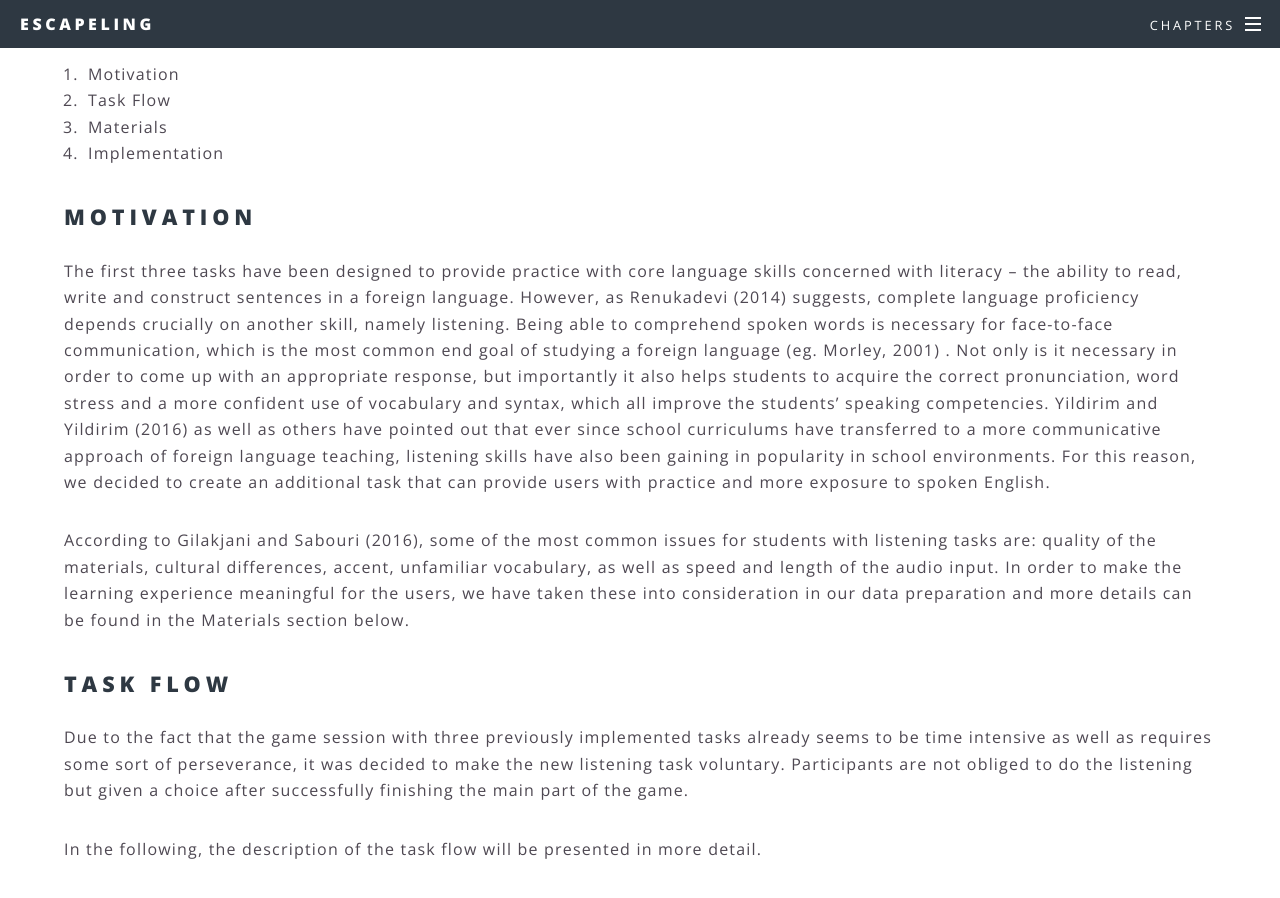
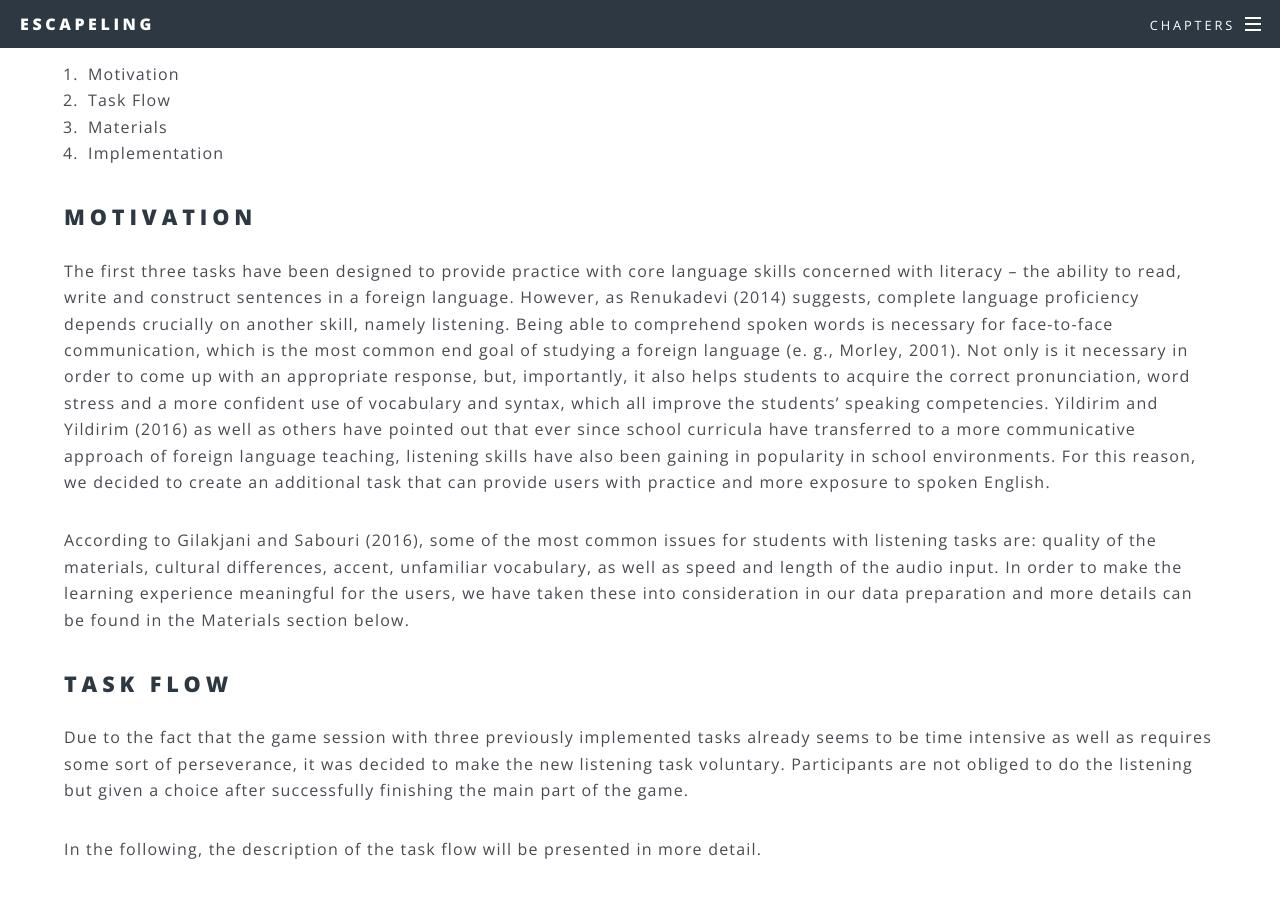
Before and after one commit to ALLUOS/ALLUOS.github.io, a Jekyll site: the page built from _posts/2021-03-01-listening.md, in a window 1280 px wide and 900 px high, scrolled down 488 px. Built offline with Jekyll 4.4.1, drawn with Linux system fonts in a browser that asks for light colours.

Commit message:
Update _posts/2021-03-01-listening.md
Co-authored-by: polina-tsvilodub <42241414+polina-tsvilodub@users.noreply.github.com>

```diff
--- a/_posts/2021-03-01-listening.md
+++ b/_posts/2021-03-01-listening.md
@@ -20,7 +20,7 @@ image:
 <div id="motivation"></div>
 ## Motivation
 
-The first three tasks have been designed to provide practice with core language skills concerned with literacy – the ability to read, write and construct sentences in a foreign language. However, as Renukadevi (2014) suggests, complete language proficiency depends crucially on another skill, namely listening. Being able to comprehend spoken words is necessary for face-to-face communication, which is the most common end goal of studying a foreign language (eg. Morley, 2001) . Not only is it necessary in order to come up with an appropriate response, but importantly it also helps students to acquire the correct pronunciation, word stress and a more confident use of vocabulary and syntax, which all improve the students’ speaking competencies. Yildirim and Yildirim (2016) as well as others have pointed out that ever since school curriculums have transferred to a more communicative approach of foreign language teaching, listening skills have also been gaining in popularity in school environments. For this reason, we decided to create an additional task that can provide users with practice and more exposure to spoken English.
+The first three tasks have been designed to provide practice with core language skills concerned with literacy – the ability to read, write and construct sentences in a foreign language. However, as Renukadevi (2014) suggests, complete language proficiency depends crucially on another skill, namely listening. Being able to comprehend spoken words is necessary for face-to-face communication, which is the most common end goal of studying a foreign language (e. g., Morley, 2001). Not only is it necessary in order to come up with an appropriate response, but, importantly, it also helps students to acquire the correct pronunciation, word stress and a more confident use of vocabulary and syntax, which all improve the students’ speaking competencies. Yildirim and Yildirim (2016) as well as others have pointed out that ever since school curricula have transferred to a more communicative approach of foreign language teaching, listening skills have also been gaining in popularity in school environments. For this reason, we decided to create an additional task that can provide users with practice and more exposure to spoken English.
 
 According to Gilakjani and Sabouri (2016), some of the most common issues for students with listening tasks are: quality of the materials, cultural differences, accent, unfamiliar vocabulary, as well as speed and length of the audio input. In order to make the learning experience meaningful for the users, we have taken these into consideration in our data preparation and more details can be found in the Materials section below.
 
```
